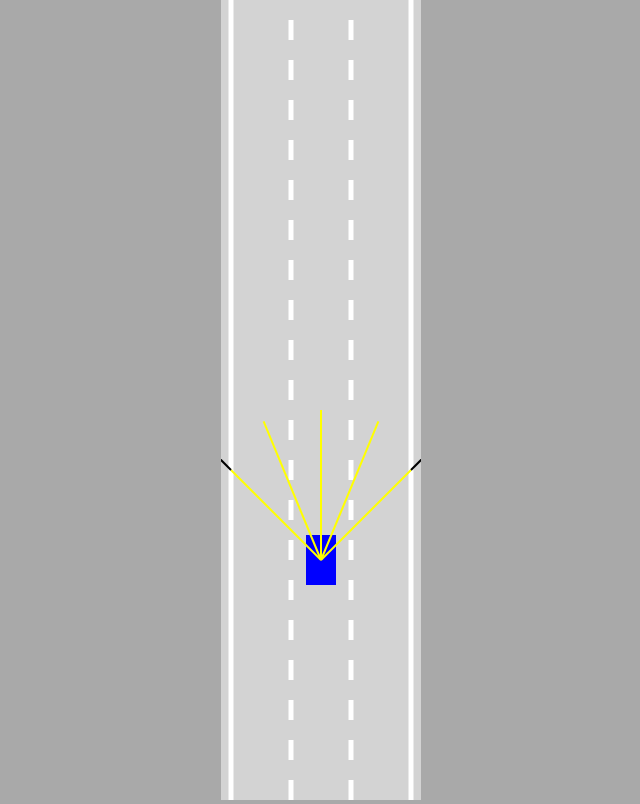
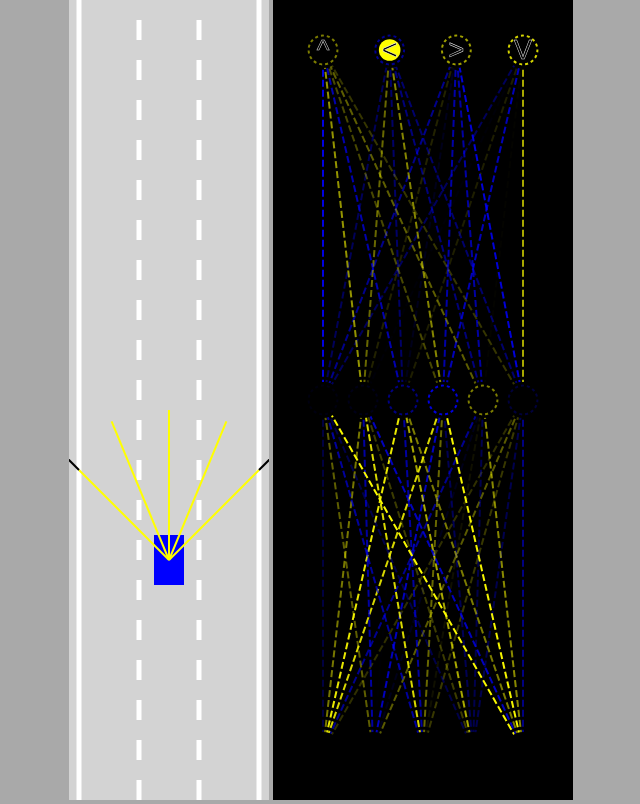
Before and after one commit to heyitsegor/self-driving-car, a plain HTML site: page index.html in a window 1280 px wide. Shown: the whole page, without its empty margins (319-959 px from the left). Drawn offline with Linux system fonts and the light colour scheme.

Commit message:
Neural network

```diff
--- a/car.js
+++ b/car.js
@@ -12,8 +12,13 @@ class Car {
         this.angle = 0
         this.damaged = false
 
+        this.useBrain = controlType == "AI"
+
         if (controlType != 'DUMMY') {
             this.sensor = new Sensor(this)
+            this.brain = new NeuralNetwork(
+                [this.sensor.rayCount, 6, 4]
+            )
         }
         this.controls = new Controls(controlType)
     }
@@ -26,16 +31,28 @@ class Car {
         }
         if (this.sensor) {
             this.sensor.update(roadBorders, traffic)
+            const offsests = this.sensor.readings.map(
+                s => s == null ? 0 : 1 - s.offsest
+            )
+            const outputs = NeuralNetwork.feedForward(offsests, this.brain)
+            console.log(outputs)
+
+            if (this.useBrain) {
+                this.controls.forward = outputs[0]
+                this.controls.left = outputs[1]
+                this.controls.right = outputs[2]
+                this.controls.backward = outputs[3]
+            }
         }
     }
 
     #assessDamage(roadBorders, traffic) {
-        for (var i = 0; i < roadBorders.length; i++) {
+        for (let i = 0; i < roadBorders.length; i++) {
             if (polysIntersecret(this.polygon, roadBorders[i])) {
                 return true
             }
         }
-        for (var i = 0; i < traffic.length; i++) {
+        for (let i = 0; i < traffic.length; i++) {
             if (polysIntersecret(this.polygon, traffic[i].polygon)) {
                 return true
             }
--- a/index.html
+++ b/index.html
@@ -6,7 +6,10 @@
 </head>
 
 <body>
-    <canvas id="myCanvas"></canvas>
+    <canvas id="carCanvas"></canvas>
+    <canvas id="networkCanvas"></canvas>
+    <script src="visualizer.js"></script>
+    <script src="network.js"></script>
     <script src="sensor.js"></script>
     <script src="utils.js"></script>
     <script src="road.js"></script>
--- a/main.js
+++ b/main.js
@@ -1,31 +1,38 @@
-const canvas = document.getElementById('myCanvas')
+const carCanvas = document.getElementById('carCanvas')
+carCanvas.width = 200
 
-canvas.width = 200
+const networkCanvas = document.getElementById('networkCanvas')
+networkCanvas.width = 300
 
-const ctx = canvas.getContext('2d')
-const road = new Road(canvas.width / 2, canvas.width * 0.9)
-const car = new Car(road.getLaneCenter(1), 100, 30, 50, 'KEYS')
+const carCtx = carCanvas.getContext('2d')
+const networkCtx = networkCanvas.getContext('2d')
+const road = new Road(carCanvas.width / 2, carCanvas.width * 0.9)
+const car = new Car(road.getLaneCenter(1), 100, 30, 50, 'AI')
 const traffic = [
     new Car(road.getLaneCenter(1), -100, 30, 50, 'DUMMY', 2),
 ]
 
 animate()
 
-function animate() {
+function animate(time) {
     for (let i = 0; i < traffic.length; i++) {
         traffic[i].update(road.borders, [])
     }
     car.update(road.borders, traffic)
-    canvas.height = window.innerHeight
+    carCanvas.height = window.innerHeight
+    networkCanvas.height = window.innerHeight
 
-    ctx.save()
-    ctx.translate(0, -car.y + canvas.height * 0.7)
-    road.draw(ctx)
+    carCtx.save()
+    carCtx.translate(0, -car.y + carCanvas.height * 0.7)
+    road.draw(carCtx)
     for (let i = 0; i < traffic.length; i++) {
-        traffic[i].draw(ctx, 'red')
+        traffic[i].draw(carCtx, 'red')
     }
-    car.draw(ctx, 'blue')
+    car.draw(carCtx, 'blue')
 
-    ctx.restore()
+    carCtx.restore()
+
+    networkCtx.lineDashOffset = - time / 60
+    Visualizer.drawNetwork(networkCtx, car.brain)
     requestAnimationFrame(animate)
 }
--- /dev/null
+++ b/network.js
@@ -0,0 +1,64 @@
+class NeuralNetwork {
+    constructor(neuronCounts) {
+        this.levels = []
+        for (let i = 0; i < neuronCounts.length - 1; i++) {
+            this.levels.push(new Level(neuronCounts[i], neuronCounts[i + 1]));
+        }
+    }
+
+    static feedForward(givenInputs, network) {
+        let outputs = Level.feedForward(givenInputs, network.levels[0])
+        for (let i = 1; i < network.levels.length; i++) {
+            outputs = Level.feedForward(outputs, network.levels[i])
+        }
+        return outputs
+    }
+}
+
+class Level {
+    constructor(inputCount, outputCount) {
+        this.inputs = new Array(inputCount)
+        this.outputs = new Array(outputCount)
+        this.biases = new Array(outputCount)
+
+        this.weights = []
+        for (let i = 0; i < inputCount; i++) {
+            this.weights[i] = new Array(outputCount)
+        }
+
+        Level.#randomize(this)
+    }
+
+    static #randomize(level) {
+        for (let i = 0; i < level.inputs.length; i++) {
+            for (let j = 0; j < level.outputs.length; j++) {
+                level.weights[i][j] = Math.random() * 2 - 1
+            }
+        }
+
+        for (let i = 0; i < level.biases.length; i++) {
+            level.biases[i] = Math.random() * 2 - 1
+        }
+    }
+
+    static feedForward(givenInputs, level) {
+        for (let i = 0; i < level.inputs.length; i++) {
+            level.inputs[i] = givenInputs[i]
+        }
+
+        for (let i = 0; i < level.outputs.length; i++) {
+            let sum = 0
+            for (let j = 0; j < level.inputs.length; j++) {
+                sum += level.inputs[j] * level.weights[j][i]
+            }
+
+            if (sum > level.biases[i]) {
+                level.outputs[i] = 1
+            }
+            else {
+                level.outputs[i] = 0
+            }
+        }
+        return level.outputs
+    }
+}
--- a/style.css
+++ b/style.css
@@ -5,6 +5,10 @@ body {
     text-align: center;
 }
 
-#myCanvas {
+#carCanvas {
     background: lightgrey;
 }
+
+#networkCanvas {
+    background: black;
+}
--- /dev/null
+++ b/visualizer.js
@@ -0,0 +1,118 @@
+class Visualizer {
+    static drawNetwork(ctx, network) {
+        const margin = 50;
+        const left = margin;
+        const top = margin;
+        const width = ctx.canvas.width - margin * 2;
+        const height = ctx.canvas.height - margin * 2;
+
+        const levelHeight = height / network.levels.length;
+
+        for (let i = network.levels.length - 1; i >= 0; i--) {
+            const levelTop = top +
+                lerp(
+                    height - levelHeight,
+                    0,
+                    network.levels.length == 1
+                        ? 0.5
+                        : i / (network.levels.length - 1)
+                );
+
+            ctx.setLineDash([7, 3]);
+            Visualizer.drawLevel(ctx, network.levels[i],
+                left, levelTop,
+                width, levelHeight,
+                i == network.levels.length - 1
+                    ? ['^', '<', '>', 'V']
+                    : []
+            );
+        }
+    }
+
+    static drawLevel(ctx, level, left, top, width, height, outputLabels) {
+        const right = left + width;
+        const bottom = top + height;
+
+        const { inputs, outputs, weights, biases } = level;
+
+        for (let i = 0; i < inputs.length; i++) {
+            for (let j = 0; j < outputs.length; j++) {
+                ctx.beginPath();
+                ctx.moveTo(
+                    Visualizer.#getNodeX(inputs, i, left, right),
+                    bottom
+                );
+                ctx.lineTo(
+                    Visualizer.#getNodeX(outputs, j, left, right),
+                    top
+                );
+                ctx.lineWidth = 2;
+                ctx.strokeStyle = getRGBA(weights[i][j]);
+                ctx.stroke();
+            }
+        }
+
+        const nodeRadius = 18;
+        for (let i = 0; i < inputs.length; i++) {
+            const x = Visualizer.#getNodeX(inputs, i, left, right);
+            ctx.beginPath();
+            ctx.arc(x, bottom, nodeRadius, 0, Math.PI * 2);
+            ctx.fillStyle = "black";
+            ctx.fill();
+            ctx.beginPath();
+            ctx.arc(x, bottom, nodeRadius * 0.6, 0, Math.PI * 2);
+            ctx.fillStyle = getRGBA(inputs[i]);
+            ctx.fill();
+        }
+
+        for (let i = 0; i < outputs.length; i++) {
+            const x = Visualizer.#getNodeX(outputs, i, left, right);
+            ctx.beginPath();
+            ctx.arc(x, top, nodeRadius, 0, Math.PI * 2);
+            ctx.fillStyle = "black";
+            ctx.fill();
+            ctx.beginPath();
+            ctx.arc(x, top, nodeRadius * 0.6, 0, Math.PI * 2);
+            ctx.fillStyle = getRGBA(outputs[i]);
+            ctx.fill();
+
+            ctx.beginPath();
+            ctx.lineWidth = 2;
+            ctx.arc(x, top, nodeRadius * 0.8, 0, Math.PI * 2);
+            ctx.strokeStyle = getRGBA(biases[i]);
+            ctx.setLineDash([3, 3]);
+            ctx.stroke();
+            ctx.setLineDash([]);
+
+            if (outputLabels[i]) {
+                ctx.beginPath();
+                ctx.textAlign = "center";
+                ctx.textBaseline = "middle";
+                ctx.fillStyle = "black";
+                ctx.strokeStyle = "white";
+                ctx.font = (nodeRadius * 1.5) + "px Arial";
+                ctx.fillText(outputLabels[i], x, top + nodeRadius * 0.1);
+                ctx.lineWidth = 0.5;
+                ctx.strokeText(outputLabels[i], x, top + nodeRadius * 0.1);
+            }
+        }
+    }
+
+    static #getNodeX(nodes, index, left, right) {
+        return lerp(
+            left,
+            right,
+            nodes.length == 1
+                ? 0.5
+                : index / (nodes.length - 1)
+        );
+    }
+}
+
+function getRGBA(value) {
+    const alpha = Math.abs(value);
+    const R = value < 0 ? 0 : 255;
+    const G = R;
+    const B = value > 0 ? 0 : 255;
+    return "rgba(" + R + "," + G + "," + B + "," + alpha + ")";
+}
```
